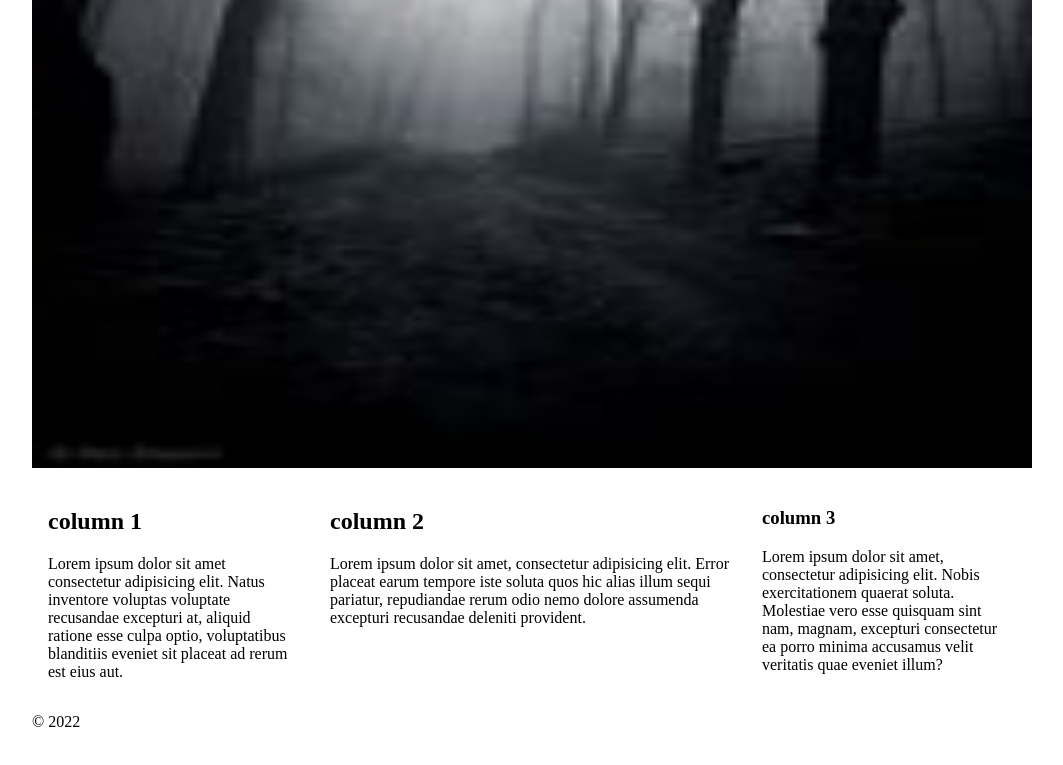
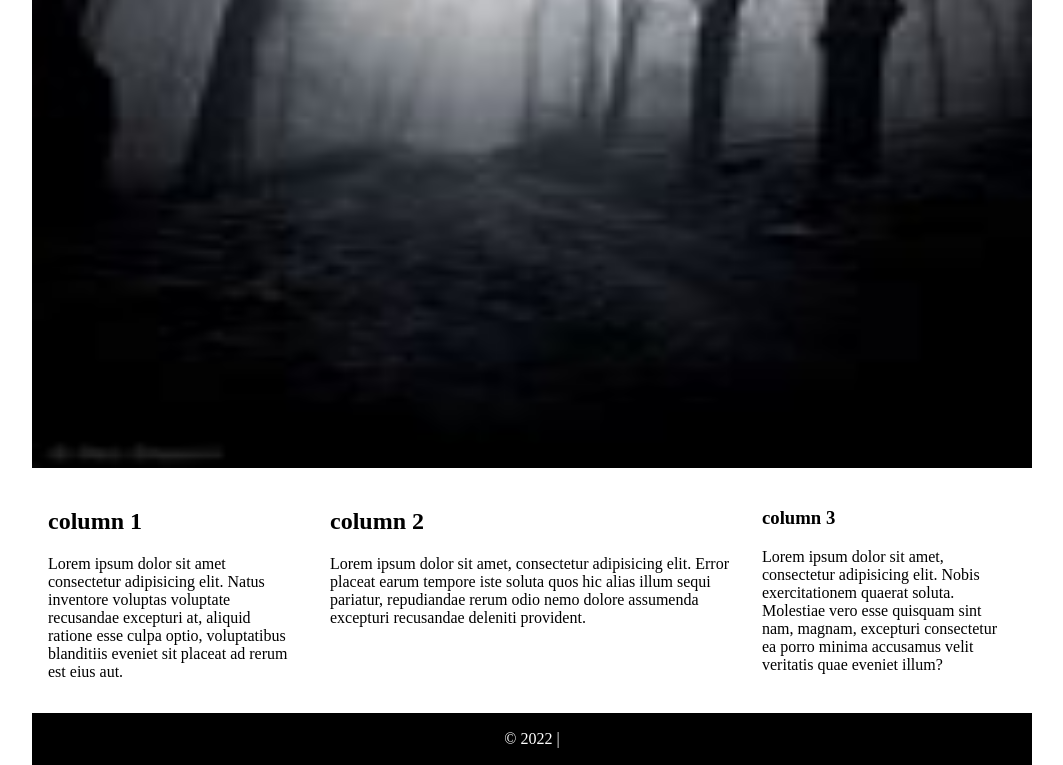
Before and after one commit to SusanCG/Final-Project, a plain HTML site: page index.html in a window 1280 px wide. Shown: the part 739-1504 px from the top of the page, without its empty margins (108-1171 px from the left). Before the commit the page ends 1470 px from the top, so only its background shows below. Drawn offline with Linux system fonts and the light colour scheme.

Commit message:
added mods to footer

```diff
--- a/css/styles.css
+++ b/css/styles.css
@@ -78,7 +78,17 @@ ul li a:hover {
     width: 25%;
 }
 
+/* Footer */
 footer {
-    clear: left;
+	clear: both;
+	padding: px;
+	border: 1px solid black;
+	text-align: center;
+	background-color: black;
+	color: white;
+}
 
+/* icons */
+.fa-dog {
+	color: white;
 }
--- a/index.html
+++ b/index.html
@@ -50,7 +50,7 @@
             </div>
         </main>
         <footer>
-            <p>&copy; 2022</p>
+            <p>&copy; 2022 | <a href="#"><i class="fa-solid fa-dog fa-beat fa-rotate-90"></i></a></p>
         </footer>
 
     </div>
```
Also changed, not shown: about.html (+1 -1 lines), contact.html (+1 -1 lines).
